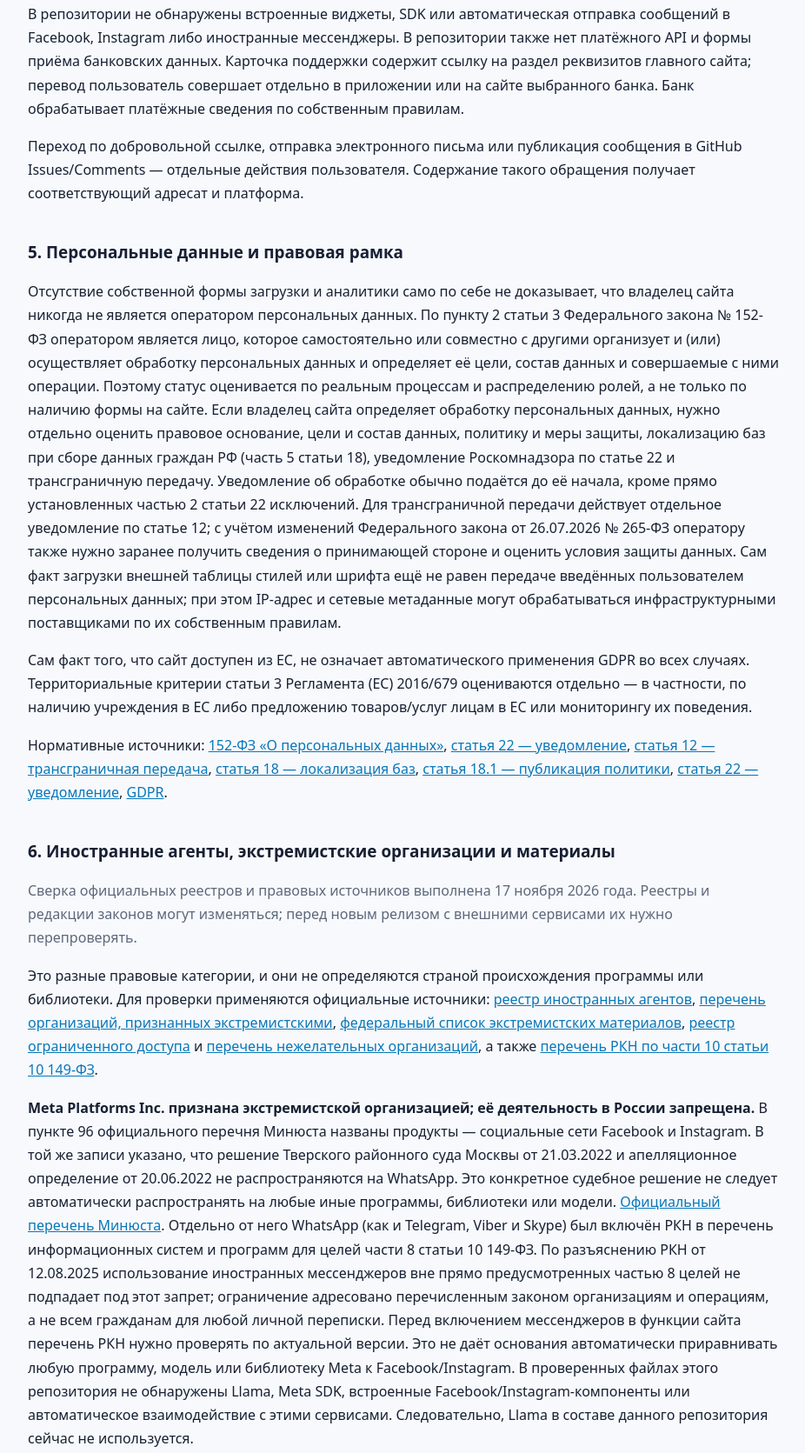
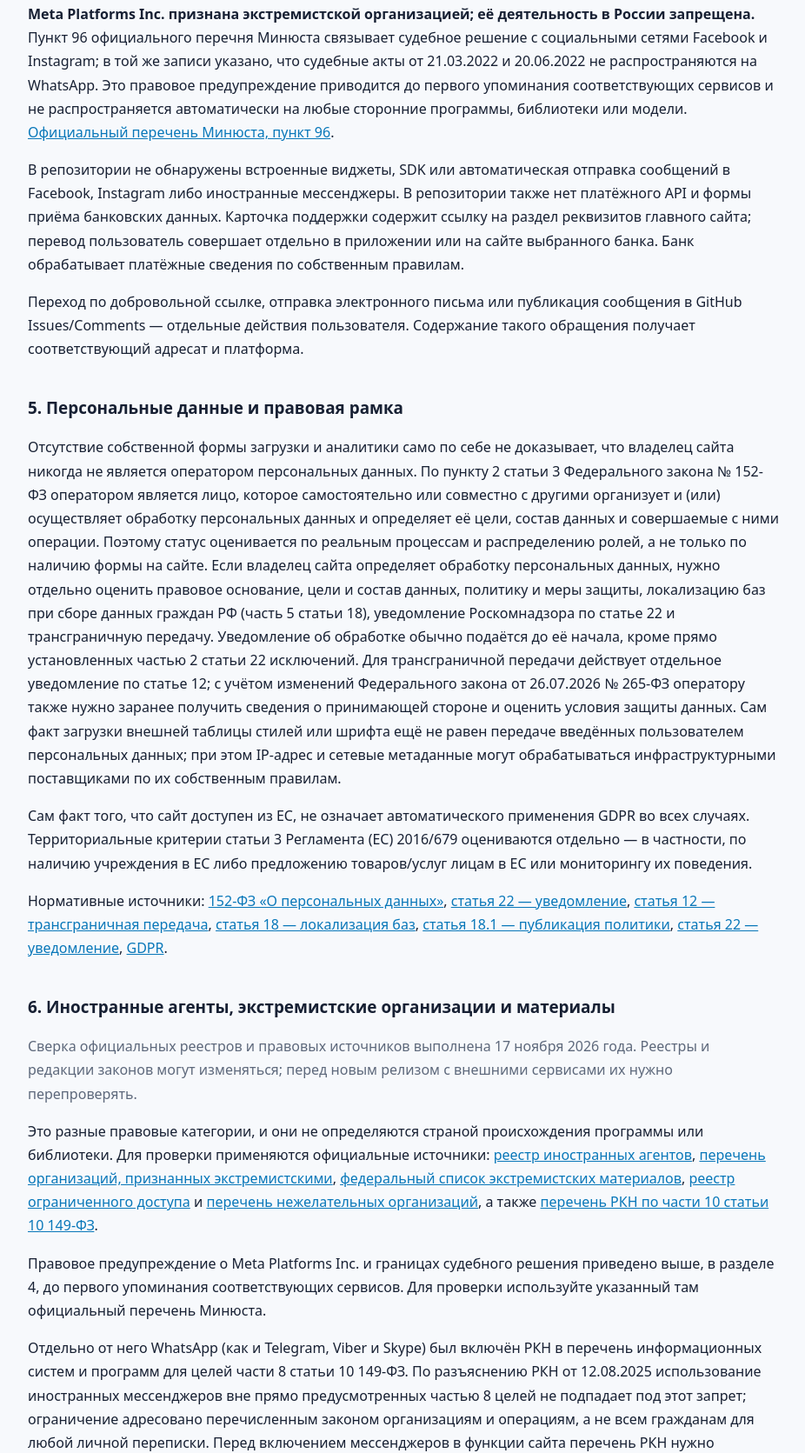
Before and after one commit to ivanivorontsov-sudo/tools-portal, a plain HTML site: page privacy.html in a window 1280 px wide. Shown: the part 2192-3863 px from the top of the page at 87% size, without its empty margins (176-1102 px from the left). Drawn offline with Linux system fonts and the light colour scheme.

Commit message:
Move Meta legal notice to first service mention and remove direct Meta links

```diff
--- a/privacy.html
+++ b/privacy.html
@@ -60,6 +60,7 @@
   <p>Внешние поставщики могут получать технические данные сетевого соединения независимо от автора сайта. Ссылки и переход на внешний сервис означают отдельное взаимодействие пользователя с соответствующим поставщиком и подпадают под его документы о конфиденциальности.</p>
 
   <h2>4. Внешние коммуникации и платежи</h2>
+  <p><strong>Meta Platforms Inc. признана экстремистской организацией; её деятельность в России запрещена.</strong> Пункт 96 официального перечня Минюста связывает судебное решение с социальными сетями Facebook и Instagram; в той же записи указано, что судебные акты от 21.03.2022 и 20.06.2022 не распространяются на WhatsApp. Это правовое предупреждение приводится до первого упоминания соответствующих сервисов и не распространяется автоматически на любые сторонние программы, библиотеки или модели. <a href="https://minjust.gov.ru/ru/documents/7822/" target="_blank" rel="noopener noreferrer">Официальный перечень Минюста, пункт 96</a>.</p>
   <p>В репозитории не обнаружены встроенные виджеты, SDK или автоматическая отправка сообщений в Facebook, Instagram либо иностранные мессенджеры. В репозитории также нет платёжного API и формы приёма банковских данных. Карточка поддержки содержит ссылку на раздел реквизитов главного сайта; перевод пользователь совершает отдельно в приложении или на сайте выбранного банка. Банк обрабатывает платёжные сведения по собственным правилам.</p>
   <p>Переход по добровольной ссылке, отправка электронного письма или публикация сообщения в GitHub Issues/Comments — отдельные действия пользователя. Содержание такого обращения получает соответствующий адресат и платформа.</p>
 
@@ -71,10 +72,10 @@
   <h2>6. Иностранные агенты, экстремистские организации и материалы</h2>
   <p class="muted">Сверка официальных реестров и правовых источников выполнена 17 ноября 2026 года. Реестры и редакции законов могут изменяться; перед новым релизом с внешними сервисами их нужно перепроверять.</p>
   <p>Это разные правовые категории, и они не определяются страной происхождения программы или библиотеки. Для проверки применяются официальные источники: <a href="https://minjust.gov.ru/ru/pages/reestr-inostryannykh-agentov/" target="_blank" rel="noopener noreferrer">реестр иностранных агентов</a>, <a href="https://www.minjust.gov.ru/ru/documents/7822/" target="_blank" rel="noopener noreferrer">перечень организаций, признанных экстремистскими</a>, <a href="https://minjust.gov.ru/ru/extremist-materials/" target="_blank" rel="noopener noreferrer">федеральный список экстремистских материалов</a>, <a href="https://eais.rkn.gov.ru/" target="_blank" rel="noopener noreferrer">реестр ограниченного доступа</a> и <a href="https://minjust.gov.ru/ru/pages/perechen-inostrannykh-i-mezhdunarodnykh-organizacij-deyatelnost-kotoryh-priznana-nezhelatelnoj-na-territorii-rossijskoj-federacii/" target="_blank" rel="noopener noreferrer">перечень нежелательных организаций</a>, а также <a href="https://rkn.gov.ru/docs/Perechen6_informacionnykh_sistem_05052023.pdf" target="_blank" rel="noopener noreferrer">перечень РКН по части 10 статьи 10 149-ФЗ</a>.</p>
-  <p><strong>Meta Platforms Inc. признана экстремистской организацией; её деятельность в России запрещена.</strong> В пункте 96 официального перечня Минюста названы продукты — социальные сети Facebook и Instagram. В той же записи указано, что решение Тверского районного суда Москвы от 21.03.2022 и апелляционное определение от 20.06.2022 не распространяются на WhatsApp. Это конкретное судебное решение не следует автоматически распространять на любые иные программы, библиотеки или модели. <a href="https://minjust.gov.ru/ru/documents/7822/" target="_blank" rel="noopener noreferrer">Официальный перечень Минюста</a>. Отдельно от него WhatsApp (как и Telegram, Viber и Skype) был включён РКН в перечень информационных систем и программ для целей части 8 статьи 10 149-ФЗ. По разъяснению РКН от 12.08.2025 использование иностранных мессенджеров вне прямо предусмотренных частью 8 целей не подпадает под этот запрет; ограничение адресовано перечисленным законом организациям и операциям, а не всем гражданам для любой личной переписки. Перед включением мессенджеров в функции сайта перечень РКН нужно проверять по актуальной версии. Это не даёт основания автоматически приравнивать любую программу, модель или библиотеку Meta к Facebook/Instagram. В проверенных файлах этого репозитория не обнаружены Llama, Meta SDK, встроенные Facebook/Instagram-компоненты или автоматическое взаимодействие с этими сервисами. Следовательно, Llama в составе данного репозитория сейчас не используется.</p>
+  <p>Правовое предупреждение о Meta Platforms Inc. и границах судебного решения приведено выше, в разделе 4, до первого упоминания соответствующих сервисов. Для проверки используйте указанный там официальный перечень Минюста.</p> Отдельно от него WhatsApp (как и Telegram, Viber и Skype) был включён РКН в перечень информационных систем и программ для целей части 8 статьи 10 149-ФЗ. По разъяснению РКН от 12.08.2025 использование иностранных мессенджеров вне прямо предусмотренных частью 8 целей не подпадает под этот запрет; ограничение адресовано перечисленным законом организациям и операциям, а не всем гражданам для любой личной переписки. Перед включением мессенджеров в функции сайта перечень РКН нужно проверять по актуальной версии. Это не даёт основания автоматически приравнивать любую программу, модель или библиотеку Meta к Facebook/Instagram. В проверенных файлах этого репозитория не обнаружены Llama, Meta SDK, встроенные Facebook/Instagram-компоненты или автоматическое взаимодействие с этими сервисами. Следовательно, Llama в составе данного репозитория сейчас не используется.</p>
   <p>На дату сверки (17.11.2026) отдельно проверены официальные документы Meta для Llama 4. Это не лицензия MIT или Apache: Llama 4 предоставляется по отдельному Community License Agreement и связанной с ней Acceptable Use Policy. При распространении материалов Llama 4, их производных или продукта, который их содержит, соглашение требует передать копию лицензии и заметно разместить отметку «Built with Llama»; в распространяемых копиях материалов должен сохраняться Notice с указанным Meta текстом атрибуции. Если материалы Llama 4 или их результаты используются для создания, обучения, дообучения либо улучшения другой AI-модели, которая затем распространяется, в её название требуется включить «Llama» в начале. Также действуют AUP и торговые ограничения; для лицензиата с более чем 700 млн активных пользователей на дату выпуска предусмотрено отдельное согласование с Meta. В AUP отдельно сказано, что права на мультимодальные модели Llama 4 не предоставляются физическим лицам, проживающим в ЕС, и компаниям с основным местом деятельности в ЕС; это ограничение не распространяется на конечных пользователей продукта или услуги, в которые такая модель встроена. Эти условия относятся именно к Llama 4 и не должны автоматически переноситься на Llama 3.x либо другие модели. В текущем Tools Portal Llama и её компоненты не используются, поэтому эти лицензионные условия сейчас не применяются к его составу.</p>
   <p>Часть 8 статьи 10 Федерального закона № 149-ФЗ запрещает перечисленным в ней субъектам использовать принадлежащие иностранным лицам мессенджеры для конкретных операций: передачи платёжных документов и предоставления определённых персональных, банковских и платёжных сведений при оказании перечисленных услуг и выполнении перечисленных функций. Это не общий запрет для любого пользователя на любое личное общение; отдельно применяются ограничения Федерального закона № 41-ФЗ для указанных в нём категорий лиц. Пункт 6 части 1 статьи 15 Федерального закона № 41-ФЗ относится к определённым сайтам, страницам, информационным системам и программам, которые используются для размещения информации на создаваемых пользователями персональных страницах на указанных в законе языках, если там может размещаться реклама для привлечения российских потребителей и суточный доступ превышает 500 000 пользователей из РФ. Это не общий порог для любого сайта. Отдельный пункт 7 той же части регулирует сервисы объявлений с взаимодействием пользователей для сделок, работ, услуг и трудоустройства и устанавливает для них порог более 100 000 российских пользователей в сутки. По проверенному коду Tools Portal — каталог браузерных утилит: пользовательских персональных страниц, доски объявлений, площадки сделок или встроенного мессенджера здесь нет. Квалификация зависит также от фактического использования, целевой аудитории и функций; при их существенном расширении требуется повторная оценка.</p>
-  <p>Источники: <a href="https://www.consultant.ru/document/cons_doc_LAW_61798/546dcc703c0a1e08647b40a2eeaf9461168c7cb1/" target="_blank" rel="noopener noreferrer">149-ФЗ, статья 10</a>, <a href="https://www.consultant.ru/document/cons_doc_LAW_502182/" target="_blank" rel="noopener noreferrer">41-ФЗ</a>, <a href="https://base.garant.ru/412650663/" target="_blank" rel="noopener noreferrer">письмо Роскомнадзора от 12.08.2025 № 08-388328</a>, <a href="https://dev.meta.ai/llama/llama4/license" target="_blank" rel="noopener noreferrer">лицензия Meta Llama 4</a>, <a href="https://developer.meta.com/ai/llama4/use-policy" target="_blank" rel="noopener noreferrer">Acceptable Use Policy Llama 4</a>.</p>
+  <p>Источники: <a href="https://www.consultant.ru/document/cons_doc_LAW_61798/546dcc703c0a1e08647b40a2eeaf9461168c7cb1/" target="_blank" rel="noopener noreferrer">149-ФЗ, статья 10</a>, <a href="https://www.consultant.ru/document/cons_doc_LAW_502182/" target="_blank" rel="noopener noreferrer">41-ФЗ</a>, <a href="https://base.garant.ru/412650663/" target="_blank" rel="noopener noreferrer">письмо Роскомнадзора от 12.08.2025 № 08-388328</a>, лицензионные документы Llama 4 (Community License Agreement и Acceptable Use Policy).</p>
 
   <h2>7. Контакт и сведения о владельце</h2>
   <p>Владелец/автор проекта, указанный в репозитории: Иван Воронцов. Контактный адрес электронной почты: <a href="mailto:ivanivorontsov@gmail.com">ivanivorontsov@gmail.com</a>.</p>
```
